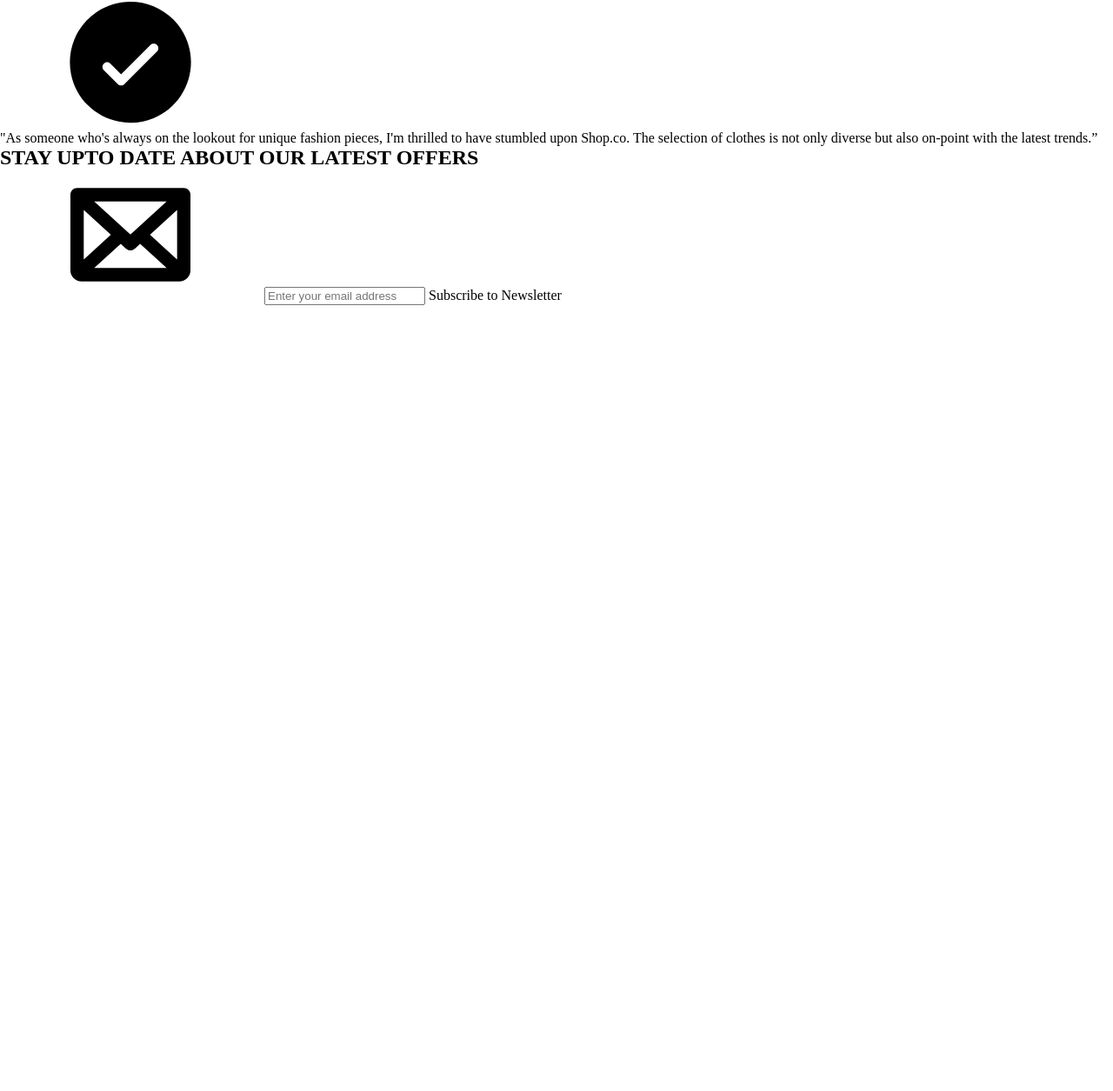
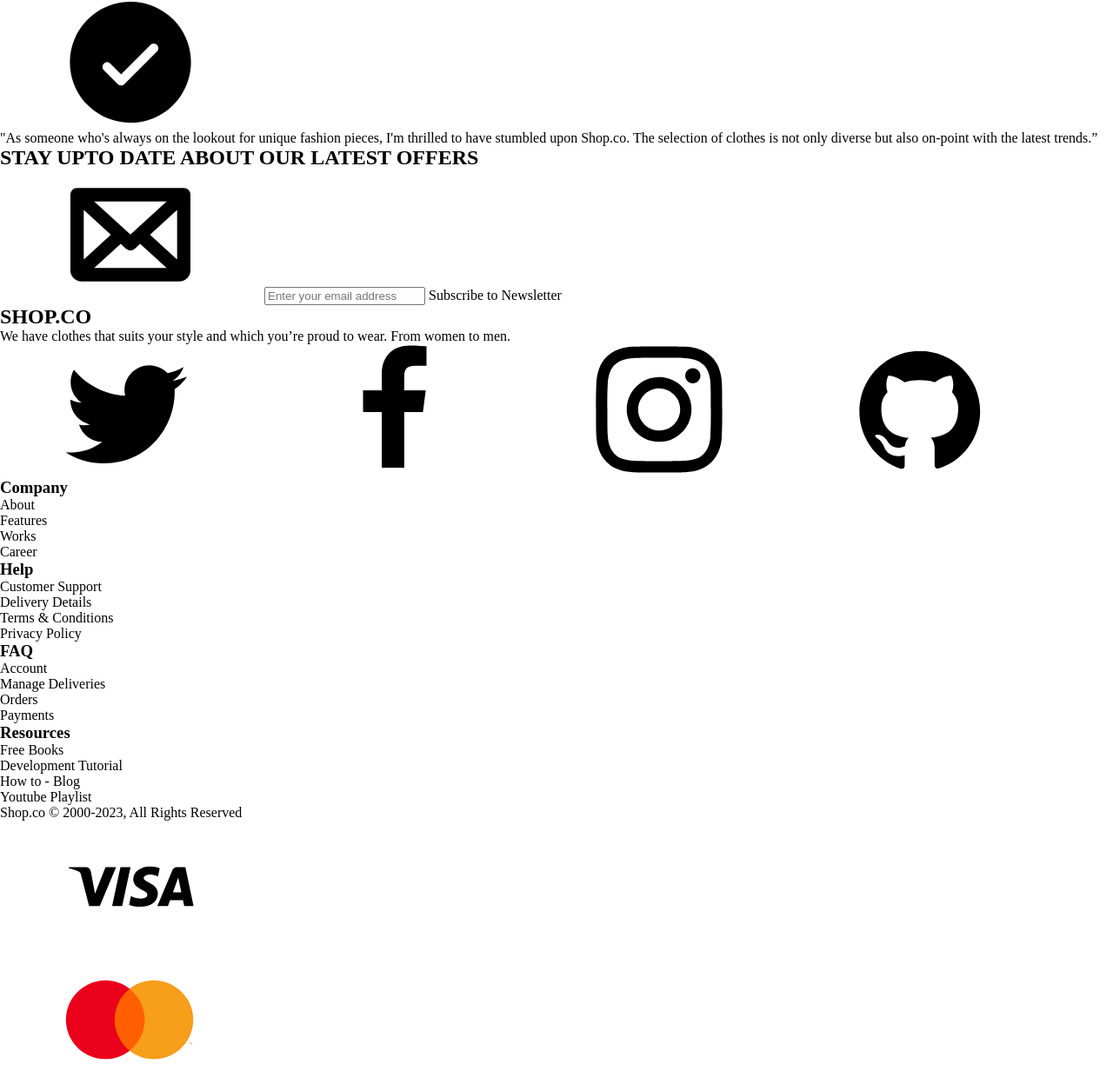
Before and after one commit to Kouk02/Shop.Co-project, a website: page index.html in a window 1280 px wide. Shown: the part 8856-10111 px from the top of the page at 87% size. Before the commit the page ends 9207 px from the top, so only its background shows below. Drawn offline with Linux system fonts and the light colour scheme.

Commit message:
update 0.0.19
add code footer navigations

```diff
--- a/index.html
+++ b/index.html
@@ -100,6 +100,119 @@
           </li>
         </ul>
       </div>
+      <div class="container-footer-navigations container">
+        <ul class="footer-list-navigations-first">
+          <li class="footer-list-navigations-first-item">
+            <h2 class="title-logo-link">SHOP.CO</h2>
+          </li>
+          <li class="footer-list-navigations-first-item">
+            <p class="footer-list-navigations-first-item-text">
+              We have clothes that suits your style and which you’re proud to wear. From women to
+              men.
+            </p>
+          </li>
+          <li class="footer-list-navigations-first-item">
+            <button type="button" class="foooter-list-navigations-first-button">
+              <svg class="footer-navigations-icon">
+                <use href="./images/icon/sprite.svg#icon-twitter"></use>
+              </svg>
+            </button>
+            <button type="button" class="foooter-list-navigations-first-button">
+              <svg class="footer-navigations-icon">
+                <use href="./images/icon/sprite.svg#icon-facebook"></use>
+              </svg>
+            </button>
+            <button type="button" class="foooter-list-navigations-first-button">
+              <svg class="footer-navigations-icon">
+                <use href="./images/icon/sprite.svg#icon-instagram"></use>
+              </svg>
+            </button>
+            <button type="button" class="foooter-list-navigations-first-button">
+              <svg class="footer-navigations-icon">
+                <use href="./images/icon/sprite.svg#icon-github"></use>
+              </svg>
+            </button>
+          </li>
+        </ul>
+        <ul class="footer-list-navigations-second">
+          <li><h3 class="footer-list-navigations-title">Company</h3></li>
+          <li><button type="button" class="footer-list-navigations-button">About</button></li>
+          <li><button type="button" class="footer-list-navigations-button">Features</button></li>
+          <li><button type="button" class="footer-list-navigations-button">Works</button></li>
+          <li><button type="button" class="footer-list-navigations-button">Career</button></li>
+        </ul>
+        <ul class="footer-list-navigations-third">
+          <li><h3 class="footer-list-navigations-title">Help</h3></li>
+          <li>
+            <button type="button" class="footer-list-navigations-button">Customer Support</button>
+          </li>
+          <li>
+            <button type="button" class="footer-list-navigations-button">Delivery Details</button>
+          </li>
+          <li>
+            <button type="button" class="footer-list-navigations-button">Terms & Conditions</button>
+          </li>
+          <li>
+            <button type="button" class="footer-list-navigations-button">Privacy Policy</button>
+          </li>
+        </ul>
+        <ul class="footer-list-navigations-fourth">
+          <li><h3 class="footer-list-navigations-title">FAQ</h3></li>
+          <li><button type="button" class="footer-list-navigations-button">Account</button></li>
+          <li>
+            <button type="button" class="footer-list-navigations-button">Manage Deliveries</button>
+          </li>
+          <li><button type="button" class="footer-list-navigations-button">Orders</button></li>
+          <li><button type="button" class="footer-list-navigations-button">Payments</button></li>
+        </ul>
+        <ul class="footer-list-navigations-fifth">
+          <li><h3 class="footer-list-navigations-title">Resources</h3></li>
+          <li><button type="button" class="footer-list-navigations-button">Free Books</button></li>
+          <li>
+            <button type="button" class="footer-list-navigations-button">
+              Development Tutorial
+            </button>
+          </li>
+          <li>
+            <button type="button" class="footer-list-navigations-button">How to - Blog</button>
+          </li>
+          <li>
+            <button type="button" class="footer-list-navigations-button">Youtube Playlist</button>
+          </li>
+        </ul>
+      </div>
+      <div class="footer-container-payment-options">
+        <p class="footer-container-payment-options-text">
+          Shop.co © 2000-2023, All Rights Reserved
+        </p>
+        <ul class="footer-container-payment-options-list">
+          <li class="footer-container-payment-options-list-item">
+            <svg class="footer-payment-icon">
+              <use href="./images/icon/sprite.svg#icon-visa"></use>
+            </svg>
+          </li>
+          <li class="footer-container-payment-options-list-item">
+            <svg class="footer-payment-icon">
+              <use href="./images/icon/sprite.svg#icon-mastercard"></use>
+            </svg>
+          </li>
+          <li class="footer-container-payment-options-list-item">
+            <svg class="footer-payment-icon">
+              <use href="./images/icon/sprite.svg#icon-paypal"></use>
+            </svg>
+          </li>
+          <li class="footer-container-payment-options-list-item">
+            <svg class="footer-payment-icon">
+              <use href="./images/icon/sprite.svg#icon-pay"></use>
+            </svg>
+          </li>
+          <li class="footer-container-payment-options-list-item">
+            <svg class="footer-payment-icon">
+              <use href="./images/icon/sprite.svg#icon-G-pay"></use>
+            </svg>
+          </li>
+        </ul>
+      </div>
     </section>
     <script defer src="./js/pageLoader.js"></script>
   </body>
--- a/scss/mobile.scss
+++ b/scss/mobile.scss
@@ -665,6 +665,8 @@
     color: $black;
     white-space: nowrap;
 }
+
+
 //!
 //! End HOME-PAGE
 }
```
